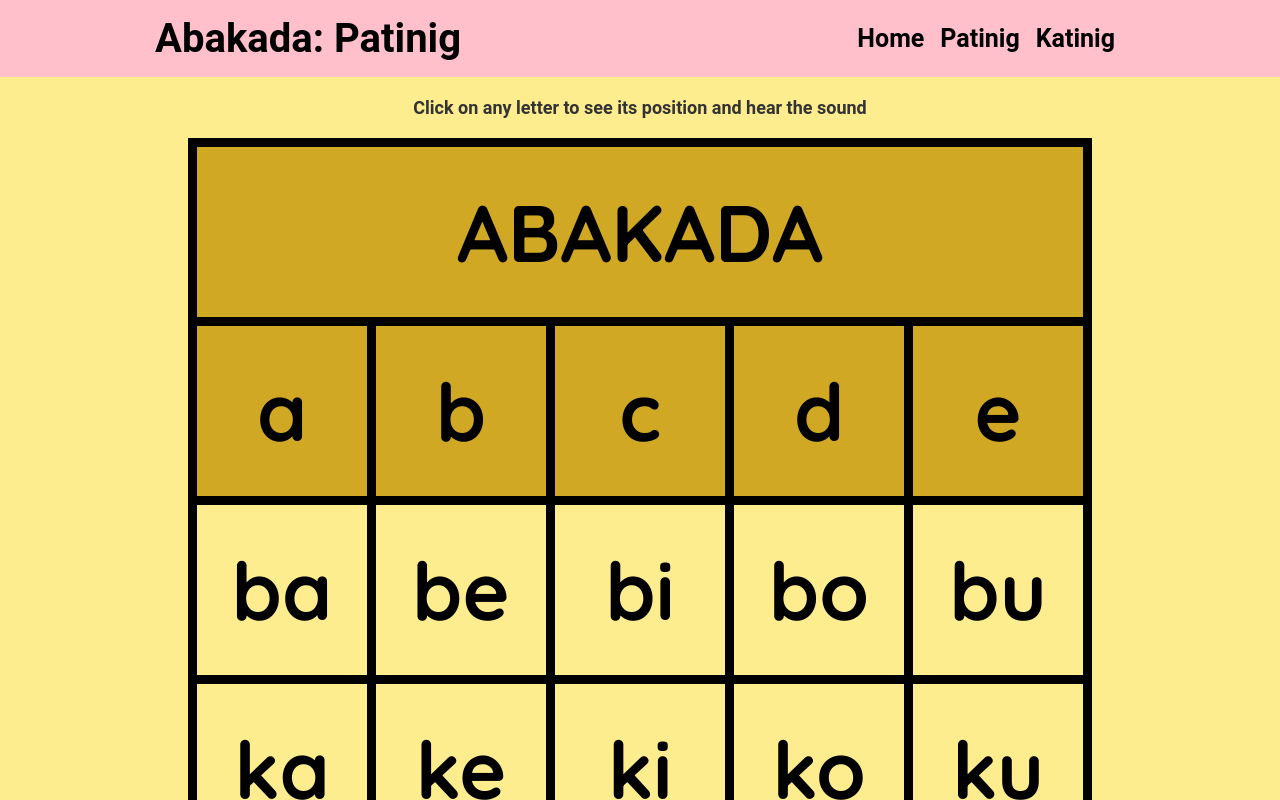
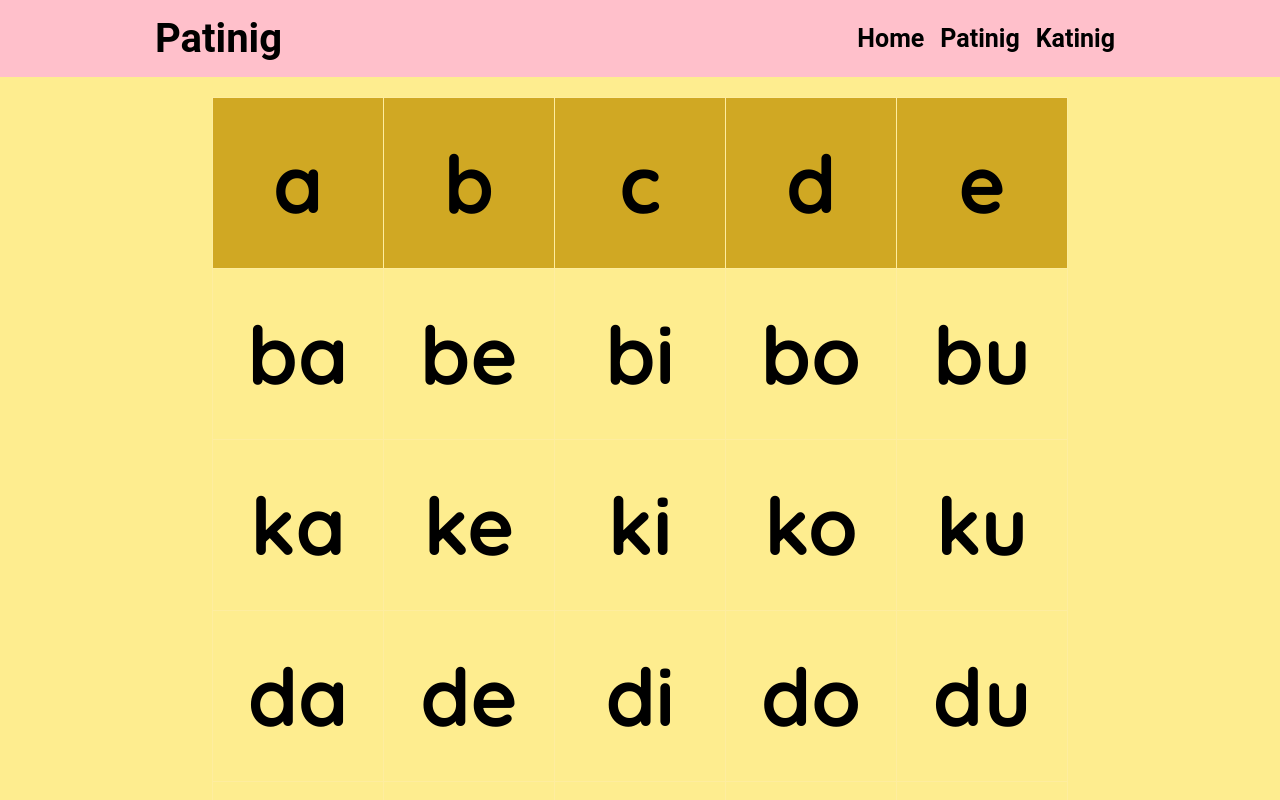
Before and after one commit to kenaniscoding/abakada, a plain HTML site: page abacada.html in a window 1280 px wide. Shown: the top 800 px of the page. Drawn offline with Linux system fonts and the light colour scheme; a web font is replaced by a local one.

Commit message:
added title and cleaned

```diff
--- a/abacada.html
+++ b/abacada.html
@@ -11,7 +11,7 @@
 </head>
 <body>
   <div class="header">
-    <div class="left_head">Abakada: Patinig</div>
+    <div class="left_head">Patinig</div>
     <div class="right_head">
       <ul>
         <li><a href="index.html">Home</a></li>
@@ -20,11 +20,9 @@
       </ul>
     </div>
   </div>
-  <div class="result" id="result">Click on any letter to see its position and hear the sound</div>
+  <!-- <div class="result" id="result">Click on any letter to see its position and hear the sound</div> -->
     <table border="0">
-        <tr>
-            <th colspan="5">ABAKADA</th>
-        </tr>
+
         <tr>
             <th onclick="playSound('a', this)">a</th>
             <th onclick="playSound('b', this)">b</th>
--- a/css/styleAbacada.css
+++ b/css/styleAbacada.css
@@ -12,7 +12,7 @@ body {
   color: Black;
   padding: 15px;
   margin: 0px;
-  border: 0px;
+  border-top: 50px;
   display: flex;
   justify-content: space-between;
 }
@@ -70,8 +70,8 @@ table {
     font-family: Arial, sans-serif;
 }
 th, td {
-    /*border: 1px solid #FEED9F;*/
-    border: 9px solid black;
+    border: 1px solid #FEED9F;
+    /*border: 9px solid black;*/
     padding: 10px;
     text-align: center;
     cursor: pointer;
```
Also changed, not shown: katinig.html (+1 -1 lines).
